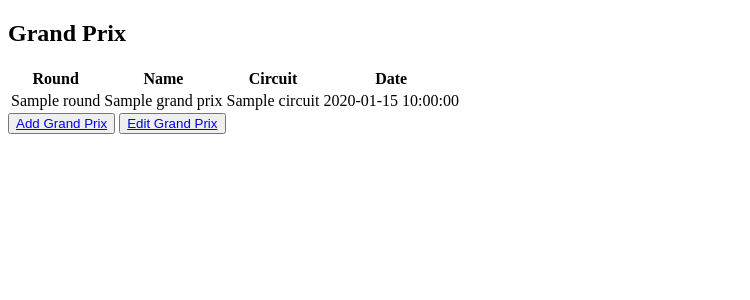
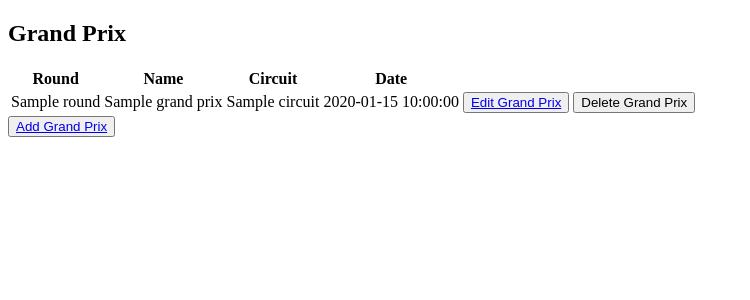
Before and after one commit to athinagouseti/Formula_One_Python-Week_05_Solo_Project, a Flask app: page /grand_prix in a window 1280 px wide. Shown: the part 88-388 px from the top of the page, without its empty margins (0-750 px from the left). Run offline with Flask 2, Linux system fonts and the light colour scheme; a database or web service that is not in the repository returns one stand-in record (values such as "Sample title"); some libraries are stand-ins or nearby versions.

Commit message:
Grand Prix edit

```diff
--- a/controller/grand_prix_controller.py
+++ b/controller/grand_prix_controller.py
@@ -30,3 +30,17 @@ def add_grand_prix():
 def edit_grand_prix(round):
     grand_prix = grand_prix_repository.select(round)
     return render_template("grand_prix/edit.html", grand_prix = grand_prix)
+
+@grand_prix_blueprint.route("/grand_prix/<round>", methods = ['POST'])
+def update_grand_prix(round):
+    name = request.form["name"]
+    circuit = request.form["circuit"]
+    date = request.form["date"]
+    grand_prix = Grand_prix(round, name, circuit, date)
+    grand_prix_repository.update(grand_prix)
+    return redirect("/grand_prix")
+
+@grand_prix_blueprint.route("/grand_prix/<round>/delete", methods = ["POST"])
+def delete_grand_prix(round):
+    grand_prix_repository.delete(round)
+    return redirect('/grand_prix')
--- a/repositories/grand_prix_repository.py
+++ b/repositories/grand_prix_repository.py
@@ -35,6 +35,6 @@
 
 
 def update(grand_prix):
-    sql = "UPDATE grand_prix SET (round, name, circuit, date) = (%s, %s, %s, %s) WHERE round = %s"
-    values = [grand_prix.round, grand_prix.name, grand_prix.circuit, grand_prix.date]
+    sql = "UPDATE grand_prix SET (name, circuit, date) = (%s, %s, %s) WHERE round = %s"
+    values = [grand_prix.name, grand_prix.circuit, grand_prix.date, grand_prix.round]
     run_sql(sql, values)
--- a/templates/grand_prix/index.html
+++ b/templates/grand_prix/index.html
@@ -9,6 +9,8 @@
         <th>Name</th>
         <th>Circuit</th>
         <th>Date</th>
+        <th></th>
+        <th></th>
     </tr>
     {% for grand_prix in grand_prix %}
         <tr>
@@ -16,11 +18,19 @@
             <td>{{ grand_prix.name }}</td>
             <td>{{ grand_prix.circuit }}</td>
             <td>{{ grand_prix.date }}</td>
+            <td><button type = "submit"><a href="/grand_prix/{{ grand_prix.round }}/edit">Edit Grand Prix</a></button></td>
+            <td>
+                <div class="buttons">
+                    <form class = "delete-form" action = "/grand_prix/{{grand_prix.round}}/delete" method = "POST">
+                        <button class = "trash-button"><i class = "fa fa-trash-o fa-3x"></i>Delete Grand Prix</button>
+                    </form>
+                </div>
+            </td>
         </tr>
     {% endfor %}
 </table>
 
 <button type = "submit"><a href = "/grand_prix/new">Add Grand Prix</a></button>
-<button type = "submit"><a href="/grand_prix/{{ grand_prix.round }}/edit">Edit Grand Prix</a></button>
+
 
 {% endblock %}
```
Also changed, not shown: templates/grand_prix/edit.html (added, +35 -0 lines), templates/teams/new.html (+7 -1 lines).
